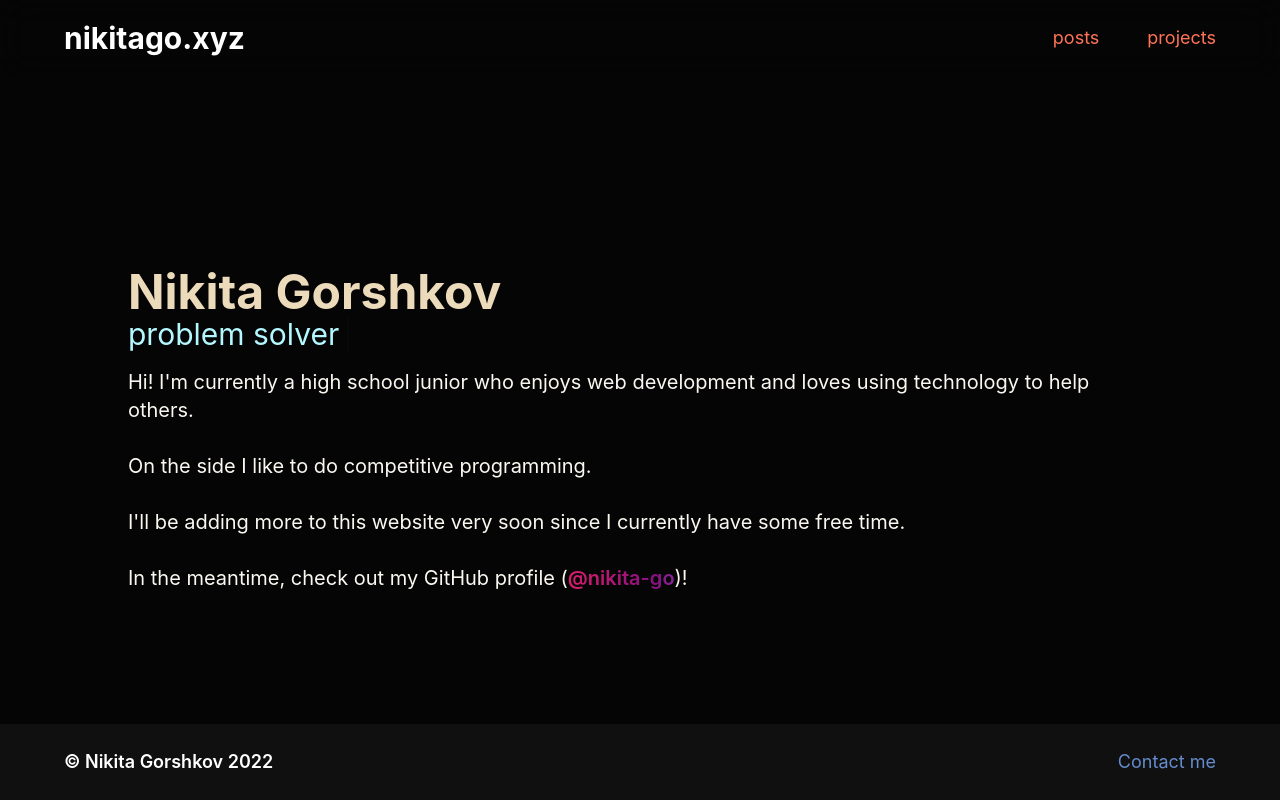
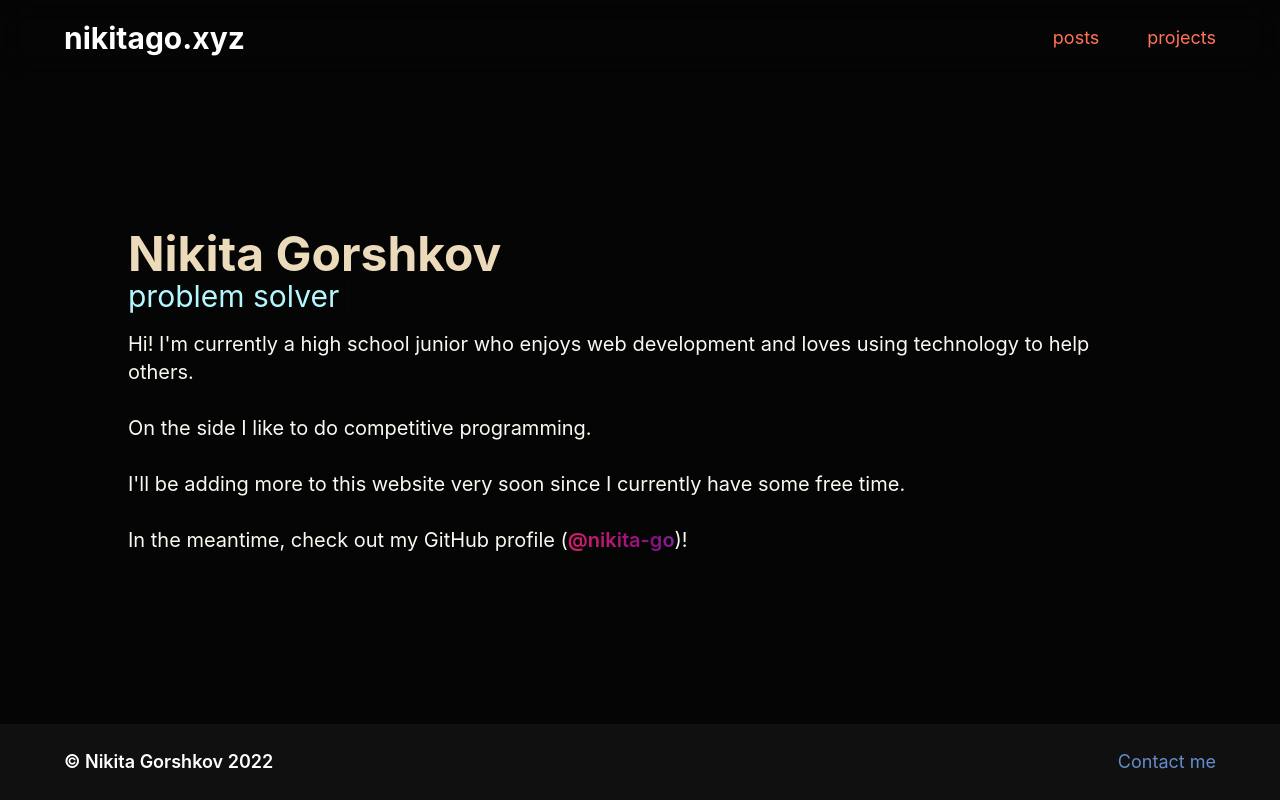
Before and after one commit to nikita-go/personal-website, a Next.js app: page / in a window 1280 px wide. Built offline with nearby package versions, Linux system fonts and the light colour scheme.

Commit message:
Fix placement of content

```diff
--- a/pages/contact.js
+++ b/pages/contact.js
@@ -14,7 +14,6 @@ export default function Projects() {
             </Head>
             <Header />
             <div className="flex flex-col h-screen">
-                <div className="h-[76px]"></div>
                 <div className="flex justify-center items-center flex-auto">
                     <Form />
                 </div>
--- a/pages/index.js
+++ b/pages/index.js
@@ -13,8 +13,7 @@ export default function Home() {
         <link rel="icon" href="/favicon.ico" />
       </Head>
       <Header />
-      <div class="flex flex-col h-screen">
-        <div className="h-[76px]"></div>
+      <div className="flex flex-col h-screen">
         <div className="flex justify-center items-center flex-auto">
           <div className="max-w-[80%] text-left">
             <h1 className="text-5xl text-[#ECDBBA] font-bold">Nikita Gorshkov</h1>
--- a/pages/projects.js
+++ b/pages/projects.js
@@ -13,7 +13,6 @@ export default function Projects() {
             </Head>
             <Header />
             <div className="flex flex-col h-screen">
-                <div className="h-[76px]"></div>
                 <div className="flex justify-center items-center flex-auto">
                     <p className="text-white font-bold text-9xl">Coming soon!</p>
                 </div>
```
